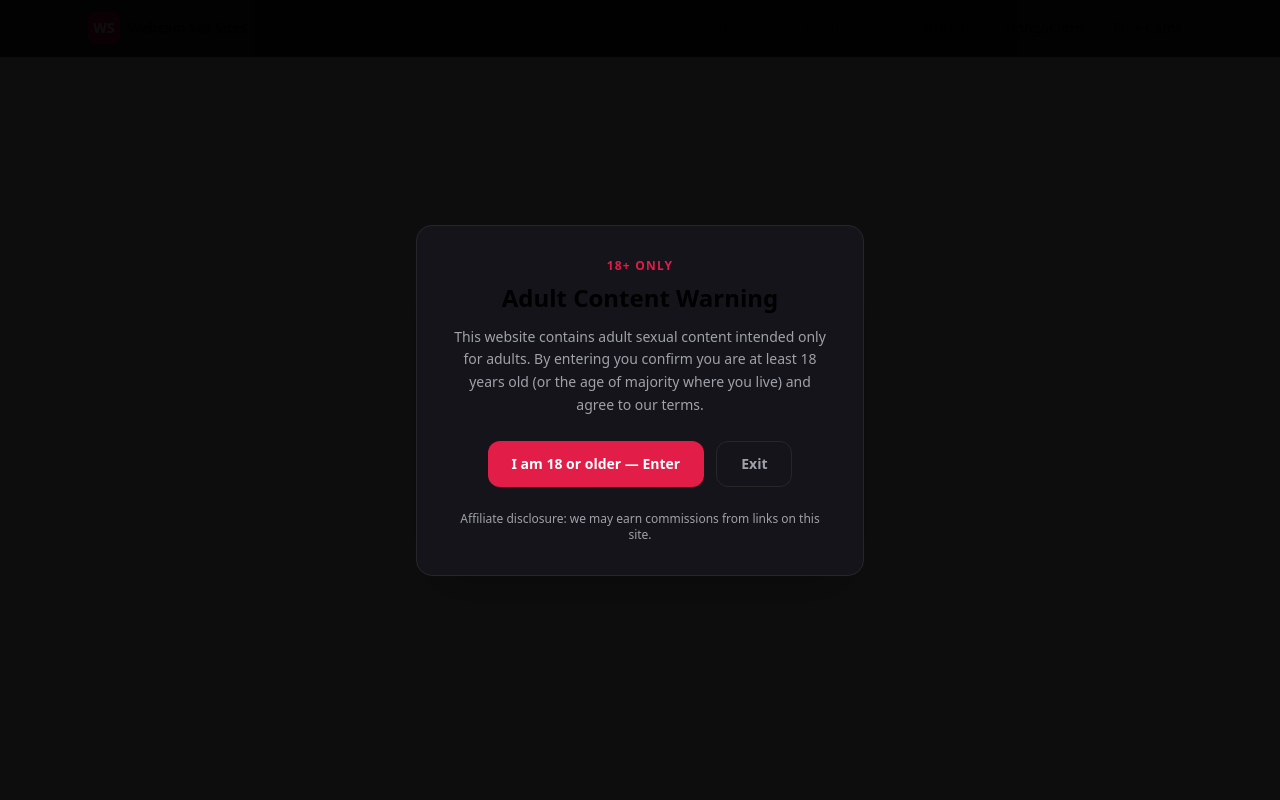
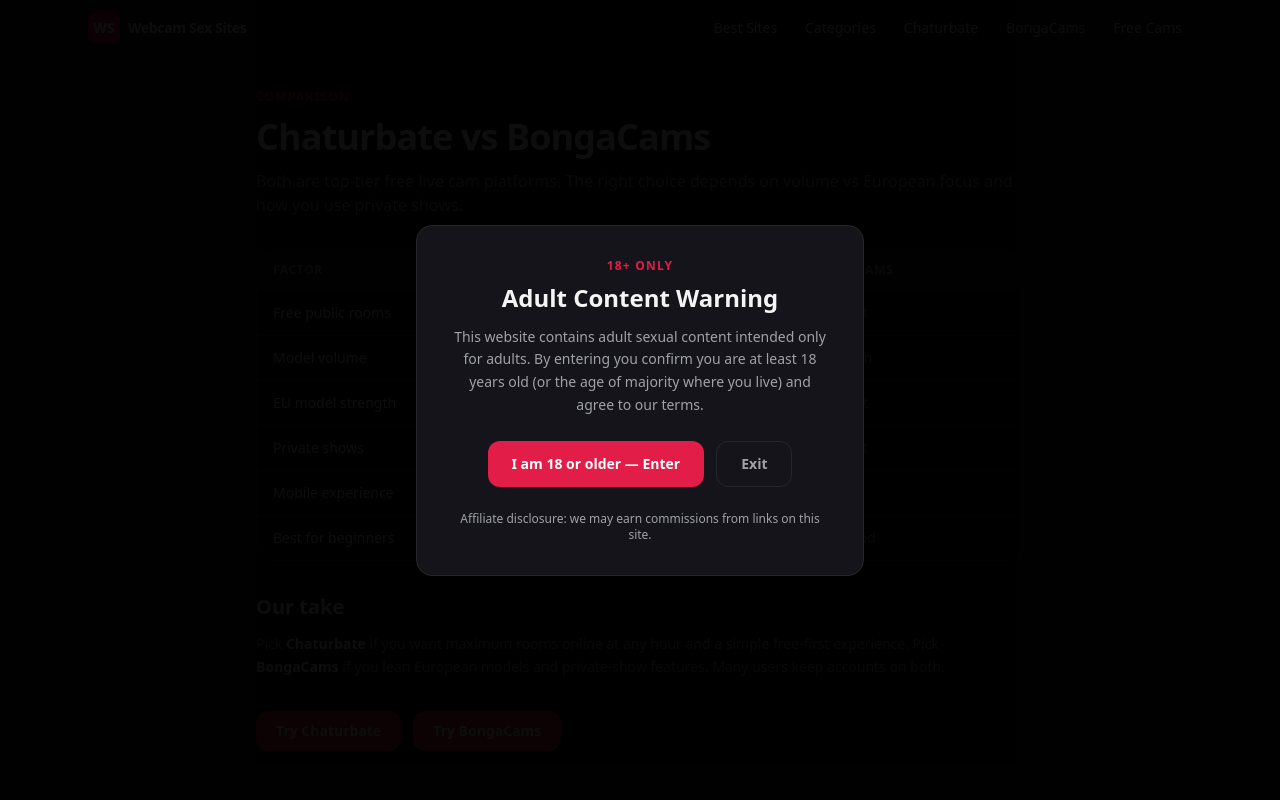
Before and after one commit to slimluca/webcamsexsites, a Next.js app: page /chaturbate-vs-bongacams in a window 1280 px wide. Before the commit this address had no page. Shown: the top 800 px of the page. Built offline with nearby package versions, Linux system fonts and the light colour scheme.

Commit message:
Add BongaCams review and Chaturbate vs BongaCams comparison

```diff
--- /dev/null
+++ b/src/app/bongacams-review/page.tsx
@@ -0,0 +1,76 @@
+import type { Metadata } from "next";
+import { getSiteBySlug } from "@/lib/affiliates";
+import { buildMetadata } from "@/lib/seo";
+import AffiliateCta from "@/components/AffiliateCta";
+
+const site = getSiteBySlug("bongacams")!;
+
+export const metadata: Metadata = buildMetadata({
+  title: "BongaCams Review 2026 — Pros, Cons & Verdict",
+  description:
+    "Honest BongaCams review: free rooms, private shows, European model quality, tokens, pros and cons for 2026.",
+  path: "/bongacams-review",
+});
+
+export default function BongaCamsReviewPage() {
+  return (
+    <article className="mx-auto max-w-3xl space-y-8">
+      <header className="space-y-3">
+        <p className="text-xs font-semibold uppercase tracking-widest text-accent">
+          Review · Score {site.score}/10
+        </p>
+        <h1 className="text-3xl font-black tracking-tight sm:text-4xl">
+          BongaCams Review (2026)
+        </h1>
+        <p className="text-muted">{site.tagline}</p>
+        <AffiliateCta slug="bongacams" label="Visit BongaCams" />
+      </header>
+
+      <section className="grid gap-4 sm:grid-cols-2">
+        <div className="rounded-xl border border-card-border bg-card p-5">
+          <h2 className="mb-3 text-sm font-bold text-success">Pros</h2>
+          <ul className="space-y-2 text-sm text-muted">
+            {site.pros.map((p) => (
+              <li key={p}>• {p}</li>
+            ))}
+          </ul>
+        </div>
+        <div className="rounded-xl border border-card-border bg-card p-5">
+          <h2 className="mb-3 text-sm font-bold text-accent">Cons</h2>
+          <ul className="space-y-2 text-sm text-muted">
+            {site.cons.map((c) => (
+              <li key={c}>• {c}</li>
+            ))}
+          </ul>
+        </div>
+      </section>
+
+      <section className="space-y-3 text-sm leading-relaxed text-muted">
+        <h2 className="text-xl font-bold text-foreground">Overview</h2>
+        <p>
+          BongaCams is a major live cam network with particularly strong reach
+          in Europe. Free public shows sit alongside paid privates and a full
+          token economy. Contests and promotions keep the homepage active.
+        </p>
+        <h2 className="text-xl font-bold text-foreground">Who it is for</h2>
+        <p>
+          A strong pick if you care about European model quality and private
+          show tools. Users who want maximum global volume may still prefer
+          Chaturbate as a primary site and use BongaCams as a second option.
+        </p>
+        <h2 className="text-xl font-bold text-foreground">Verdict</h2>
+        <p>
+          High score for quality and private features. Recommended alongside
+          Chaturbate rather than as a strict either/or for most people.
+        </p>
+      </section>
+
+      <div className="rounded-2xl border border-accent/30 bg-accent-soft p-6 text-center">
+        <p className="mb-4 text-sm font-medium">
+          Try BongaCams free — register and browse public rooms.
+        </p>
+        <AffiliateCta slug="bongacams" label="Join BongaCams" />
+      </div>
+    </article>
+  );
+}
--- /dev/null
+++ b/src/app/chaturbate-vs-bongacams/page.tsx
@@ -0,0 +1,76 @@
+import type { Metadata } from "next";
+import { buildMetadata } from "@/lib/seo";
+import AffiliateCta from "@/components/AffiliateCta";
+
+export const metadata: Metadata = buildMetadata({
+  title: "Chaturbate vs BongaCams (2026) — Which Is Better?",
+  description:
+    "Chaturbate vs BongaCams compared: free content, model variety, private shows, tokens, and which platform wins for different users in 2026.",
+  path: "/chaturbate-vs-bongacams",
+});
+
+const rows = [
+  ["Free public rooms", "Excellent", "Excellent"],
+  ["Model volume", "Highest", "Very high"],
+  ["EU model strength", "Strong", "Excellent"],
+  ["Private shows", "Good", "Excellent"],
+  ["Mobile experience", "Strong", "Good"],
+  ["Best for beginners", "Yes", "Also good"],
+];
+
+export default function ComparisonPage() {
+  return (
+    <article className="mx-auto max-w-3xl space-y-8">
+      <header className="space-y-3">
+        <p className="text-xs font-semibold uppercase tracking-widest text-accent">
+          Comparison
+        </p>
+        <h1 className="text-3xl font-black tracking-tight sm:text-4xl">
+          Chaturbate vs BongaCams
+        </h1>
+        <p className="text-muted">
+          Both are top-tier free live cam platforms. The right choice depends on
+          volume vs European focus and how you use private shows.
+        </p>
+      </header>
+
+      <div className="overflow-x-auto rounded-2xl border border-card-border">
+        <table className="w-full min-w-[480px] text-left text-sm">
+          <thead className="bg-card text-xs uppercase tracking-wider text-muted">
+            <tr>
+              <th className="px-4 py-3">Factor</th>
+              <th className="px-4 py-3">Chaturbate</th>
+              <th className="px-4 py-3">BongaCams</th>
+            </tr>
+          </thead>
+          <tbody>
+            {rows.map(([factor, cb, bc]) => (
+              <tr key={factor} className="border-t border-card-border">
+                <td className="px-4 py-3 font-medium">{factor}</td>
+                <td className="px-4 py-3 text-muted">{cb}</td>
+                <td className="px-4 py-3 text-muted">{bc}</td>
+              </tr>
+            ))}
+          </tbody>
+        </table>
+      </div>
+
+      <section className="space-y-3 text-sm leading-relaxed text-muted">
+        <h2 className="text-xl font-bold text-foreground">Our take</h2>
+        <p>
+          Pick <strong className="text-foreground">Chaturbate</strong> if you
+          want maximum rooms online at any hour and a simple free-first
+          experience. Pick{" "}
+          <strong className="text-foreground">BongaCams</strong> if you lean
+          European models and private-show features. Many users keep accounts on
+          both.
+        </p>
+      </section>
+
+      <div className="flex flex-wrap gap-3">
+        <AffiliateCta slug="chaturbate" label="Try Chaturbate" />
+        <AffiliateCta slug="bongacams" label="Try BongaCams" />
+      </div>
+    </article>
+  );
+}
```
